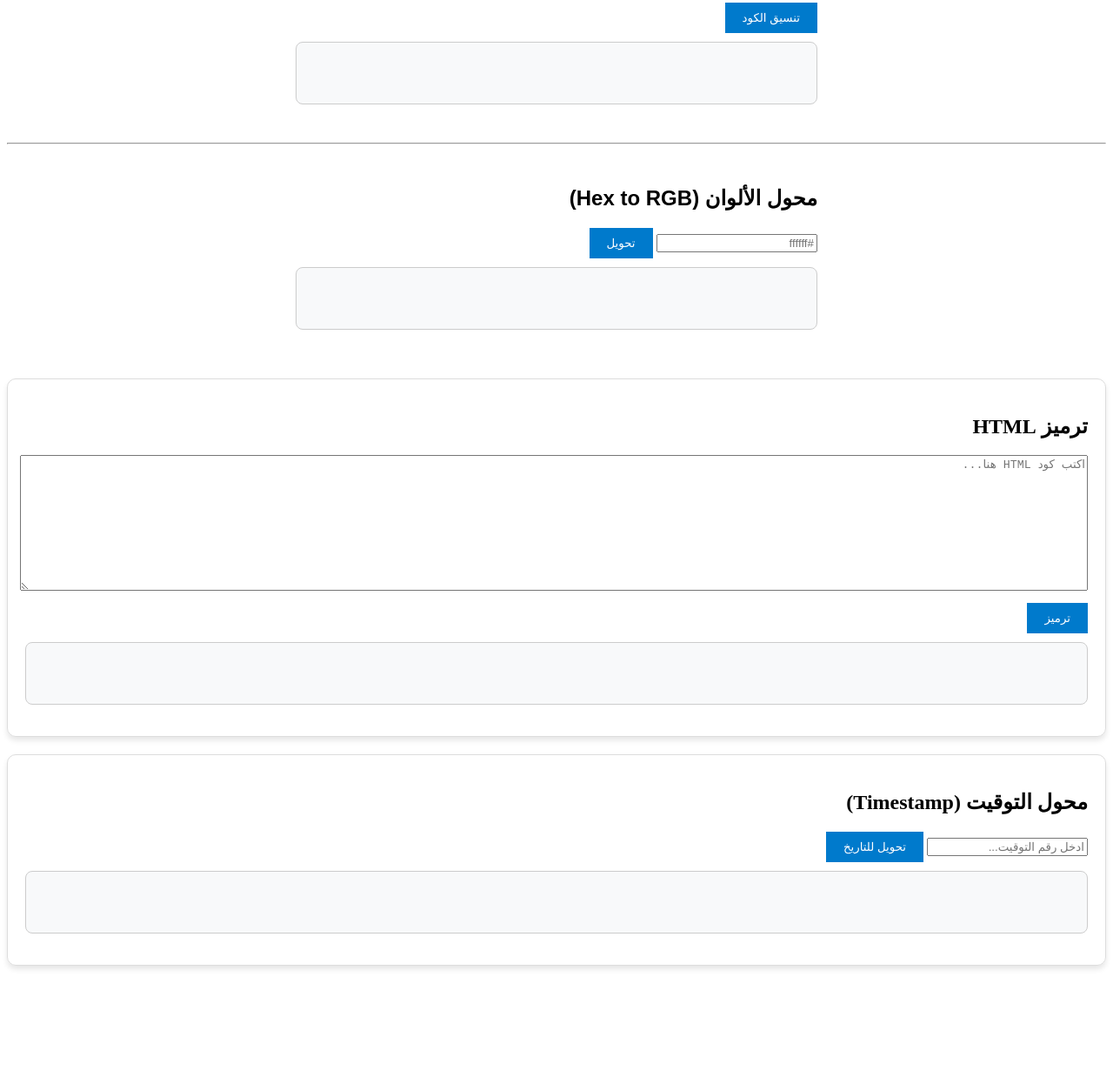
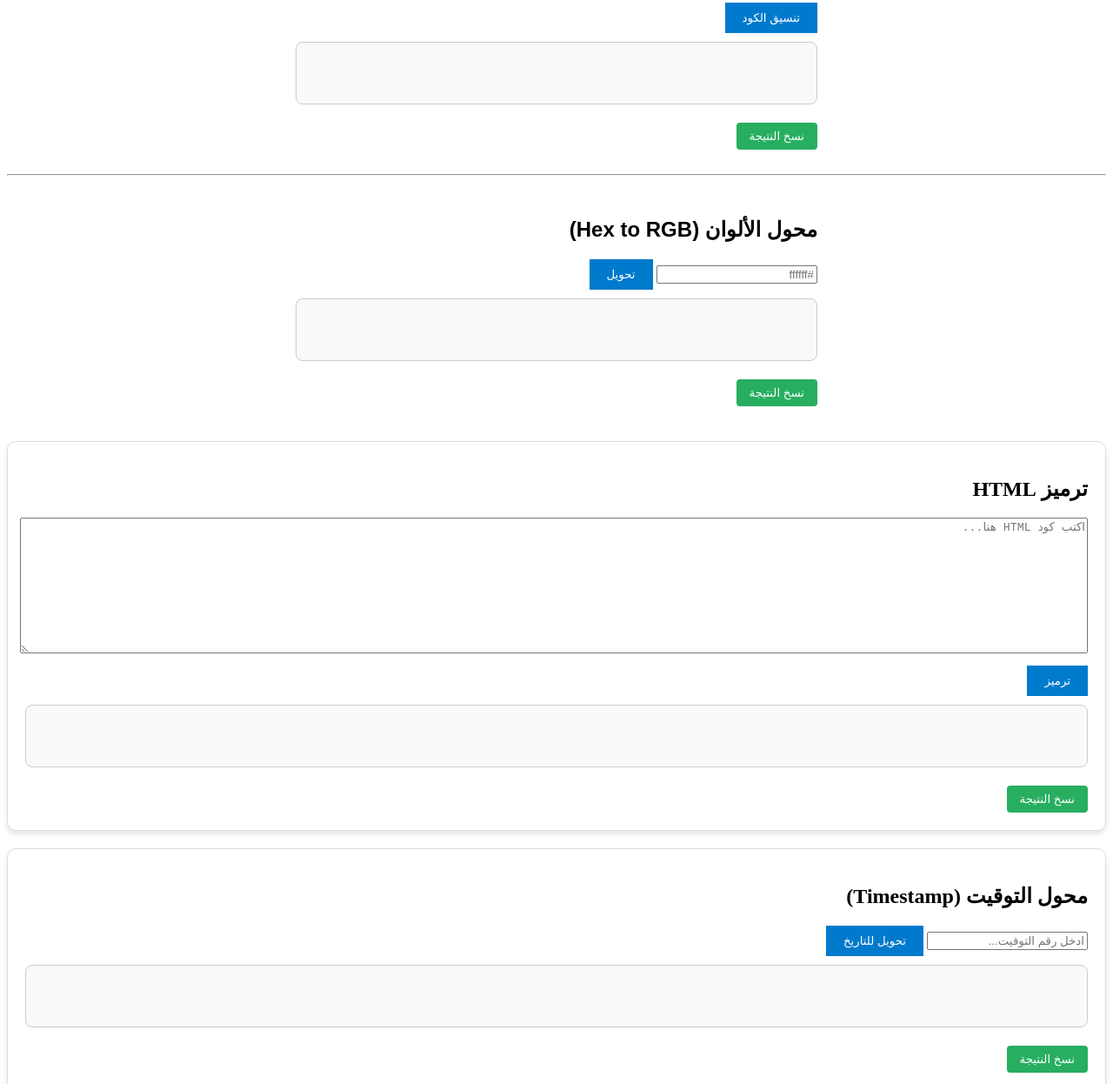
Before and after one commit to eslam-essam-3/eeeslam-, a plain HTML site: page index.html in a window 1280 px wide. Shown: the part 263-1509 px from the top of the page at 87% size. Before the commit the page ends 1393 px from the top, so only its background shows below. Drawn offline with Linux system fonts and the light colour scheme.

Commit message:
Add files via upload

```diff
--- a/index.html
+++ b/index.html
@@ -13,6 +13,7 @@
         <textarea id="codeInput" placeholder="ضع كود JSON هنا..."></textarea>
         <button id="formatBtn">تنسيق الكود</button>
         <pre id="output"></pre>
+        <button class="copyBtn" data-target="output">نسخ النتيجة</button>
     </div>
 
 <hr>
@@ -21,6 +22,7 @@
     <input type="text" id="hexInput" placeholder="#ffffff">
     <button id="colorBtn">تحويل</button>
     <p id="rgbOutput"></p>
+    <button class="copyBtn" data-target="output">نسخ النتيجة</button>
 </div>
 </body>
 </html>
@@ -29,6 +31,7 @@
     <textarea id="htmlInput" placeholder="اكتب كود HTML هنا..."></textarea>
     <button id="htmlBtn">ترميز</button>
     <pre id="htmlOutput"></pre>
+    <button class="copyBtn" data-target="output">نسخ النتيجة</button>
 </div>
 
 <div class="tool-card">
@@ -36,4 +39,5 @@
     <input type="text" id="timeInput" placeholder="ادخل رقم التوقيت...">
     <button id="timeBtn">تحويل للتاريخ</button>
     <p id="timeOutput"></p>
+    <button class="copyBtn" data-target="output">نسخ النتيجة</button>
 </div>
--- a/main.js
+++ b/main.js
@@ -23,3 +23,15 @@ document.getElementById('timeBtn').addEventListener('click', () => {
     const input = document.getElementById('timeInput').value;
     document.getElementById('timeOutput').textContent = Tools.convertTimestamp(input);
 });
+document.querySelectorAll('.copyBtn').forEach(btn => {
+    btn.addEventListener('click', () => {
+        const targetId = btn.getAttribute('data-target');
+        const textToCopy = document.getElementById(targetId).textContent;
+
+        navigator.clipboard.writeText(textToCopy).then(() => {
+            const originalText = btn.textContent;
+            btn.textContent = "تم النسخ!";
+            setTimeout(() => btn.textContent = originalText, 2000);
+        });
+    });
+});
--- a/style.css
+++ b/style.css
@@ -37,3 +37,17 @@ pre, #output, #rgbOutput, #htmlOutput, #timeOutput {
     margin-top: 10px;
     display: block;
 }
+.copyBtn {
+    background-color: #27ae60;
+    color: white;
+    border: none;
+    padding: 8px 15px;
+    cursor: pointer;
+    border-radius: 4px;
+    margin-top: 5px;
+    transition: 0.3s;
+}
+
+.copyBtn:hover {
+    background-color: #2ecc71;
+}
```
